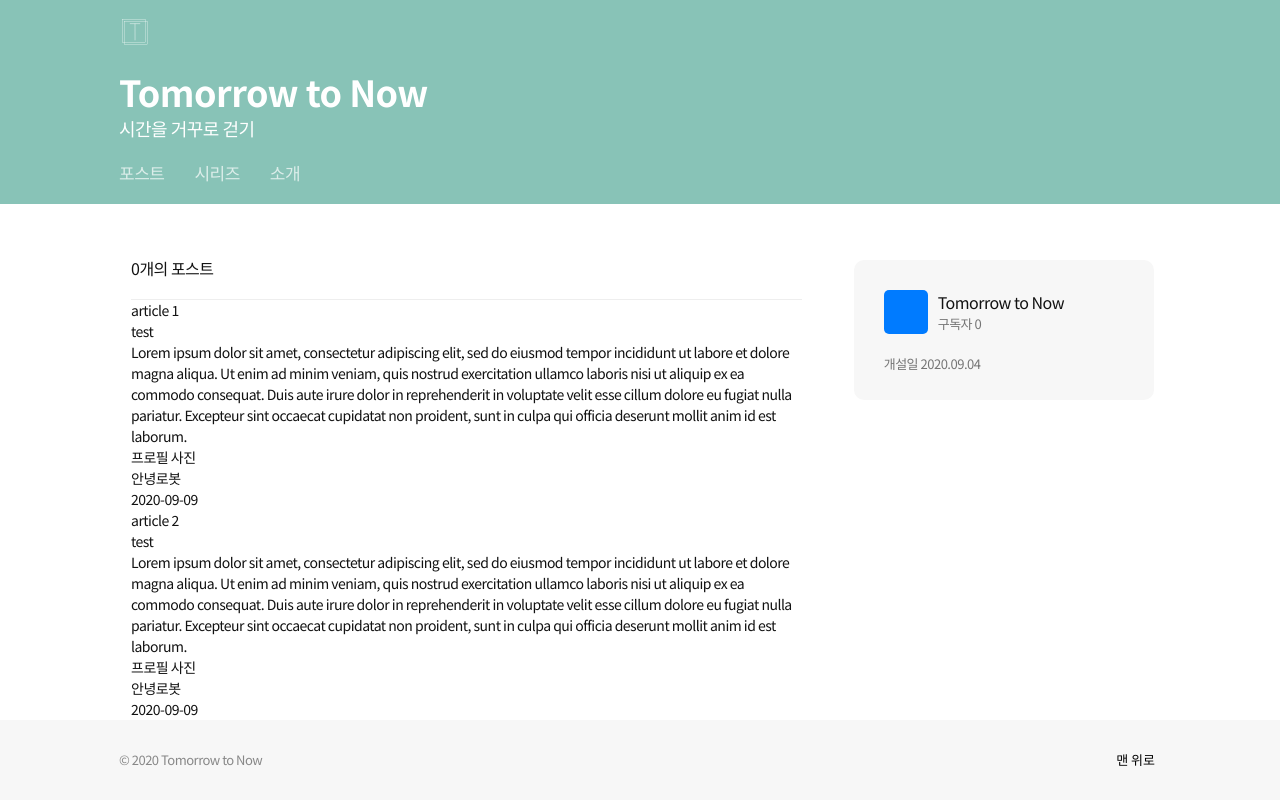
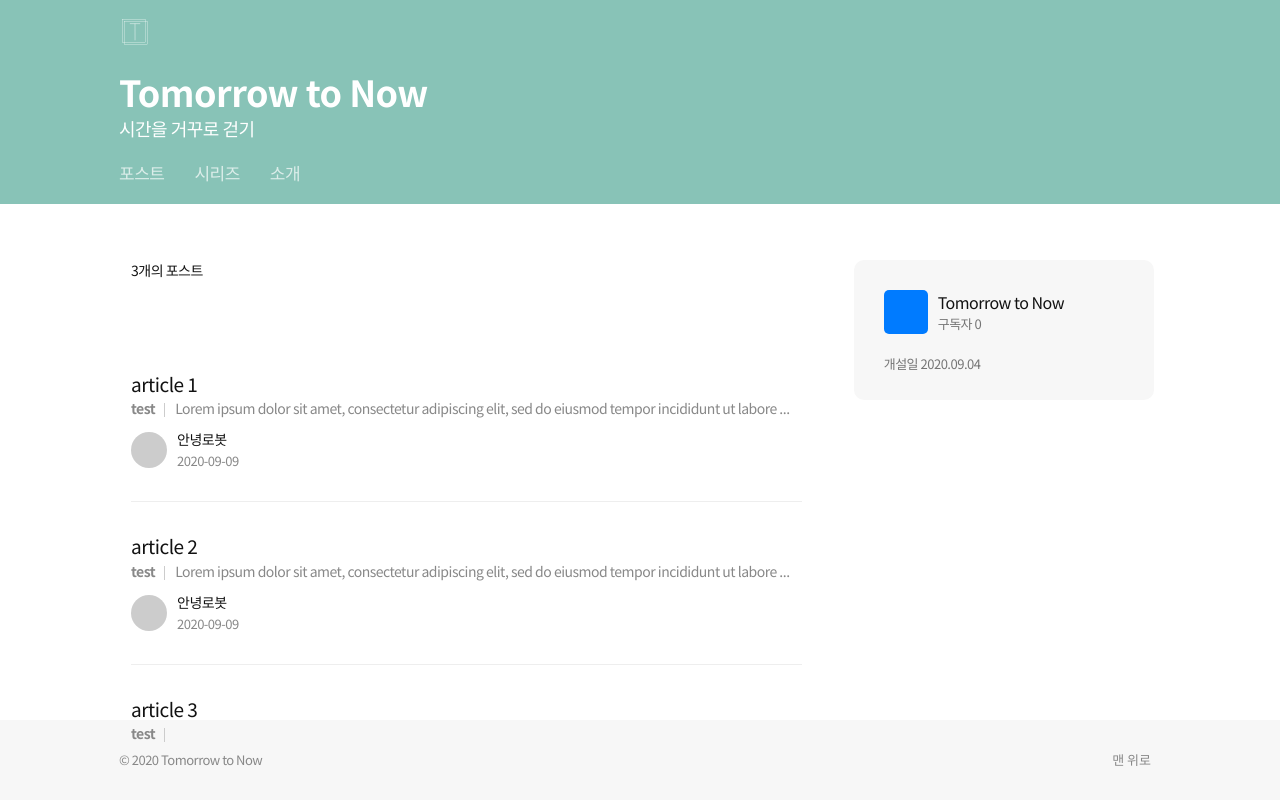
Before and after one commit to makepin2r/postark, a React (Create React App) app in the folder client/: page / in a window 1280 px wide. Built offline with nearby package versions, Linux system fonts and the light colour scheme.

Commit message:
seriesPage 만드는 중

```diff
--- a/client/src/App.js
+++ b/client/src/App.js
@@ -6,6 +6,7 @@ import {
   Link
 } from "react-router-dom"
 import LandingPage from './Components/Views/LandingPage'
+import SeriesPage from './Components/Views/SeriesPage/SeriesPage'
 import Header from './Components/Header/Header.js'
 import Footer from './Components/Footer/Footer.js'
 
@@ -22,6 +23,7 @@ class App extends Component {
         <Router>
             <Switch>
               <Route exact path="/" component={() => <LandingPage title={this.state.title} openingDate={this.state.openingDate}/>}/>
+              <Route exact path="/series"  component={() => <SeriesPage title={this.state.title} openingDate={this.state.openingDate}/>}/>
             </Switch>
         </Router>
         <Footer title={this.state.title} />
--- /dev/null
+++ b/client/src/Components/Footer/Footer.css
@@ -0,0 +1,8 @@
+.footer button {
+    color: #888888;
+    padding: 10px;
+    border-radius: 25px;
+}
+.footer button:hover {
+    background: #eee;
+}
--- a/client/src/Components/Footer/Footer.js
+++ b/client/src/Components/Footer/Footer.js
@@ -6,8 +6,8 @@ class Footer extends Component {
         return (
             <div className="footer">
             <div className="container flex flex-between-v flex-center-h">
-            <address>&copy; 2020 {this.props.title}</address>
-              <button>맨 위로</button>
+                <address>&copy; 2020 {this.props.title}</address>
+                <button>맨 위로</button>
             </div>
           </div>
         )
--- a/client/src/Components/Views/LandingPage.js
+++ b/client/src/Components/Views/LandingPage.js
@@ -38,7 +38,7 @@ class LandingPage extends Component {
                 <div className="main-container">
                     <div className="container flex flex-between-v">
                         <div className="content">
-                            <p className="section-title">{/*db.collection.count()*/}0개의 포스트</p>
+                            <p className="section-title">{/*db.collection.count()*/}{this.state.info.length}개의 포스트</p>
                             <div>
                                 <PostList data={this.state.info} />
                             </div>
--- a/client/src/Components/Views/Main.css
+++ b/client/src/Components/Views/Main.css
@@ -10,12 +10,26 @@
     padding: 0 12px;
 }
 
+.main-container .container > .content > .wrap {
+    width: 100%;
+    font-size: 16px;
+    height: 40px;
+    border-bottom: 1px solid #eeeeee;
+    line-height: 1;
+}
+
 .section-title {
-    font-size: 16px;
-    width: 100%;
-    border-bottom: 1px solid #eeeeee;
-    height: 40px;
-    line-height: 1;
+    height: 100%;
+    display: inline-block;
+}
+
+.sort-type li {
+    font-size: 14px;
+    margin-right: 20px;
+    cursor: pointer;
+}
+.sort-type li:last-child {
+    margin-right: 0;
 }
 
 
--- /dev/null
+++ b/client/src/Components/Views/PostBox.css
@@ -0,0 +1,50 @@
+.post-box {
+    padding: 30px 0;
+    border-bottom: 1px solid #eeeeee;
+}
+
+.post-box .title {
+    font-size: 19px;
+    font-weight: 400;
+}
+
+.post-box .content {
+    font-size: 14px;
+    color: #888888;
+    padding-bottom: 10px;
+}
+
+.post-box .content .subTitle {
+    font-weight: 700;
+    position: relative;
+    padding-right: 20px;
+}
+
+.post-box .subTitle:after {
+    content: '';
+    display: block;
+    width: 1px;
+    height: 14px;
+    background: #cccccc;
+    position: absolute;
+    right: 10px;
+    top: 5px;
+}
+
+.post-box .author-profile {
+    width: 100%;
+}
+
+.post-box .author-profile .profile-pic {
+    width: 36px;
+    height:36px;
+    text-indent: -9999px;
+    background: #ccc;
+    border-radius: 50%;
+    margin-right: 10px;
+}
+
+.post-box .author-profile date {
+    color: #888888;
+    font-size: 13px;
+}
--- a/client/src/Components/Views/PostBox.js
+++ b/client/src/Components/Views/PostBox.js
@@ -4,18 +4,25 @@ class PostBox extends Component {
     render() {
         const {title, subTitle, date, content, author} = this.props.info;
 
+        function splitContent (data) {
+            if(data.length > 100){
+                return data.substr(0, 100)+"...";
+            }
+        }
+
         return (
             <li className="post-box">
                     <p className="title">{title}</p>
                     <div className="article">
-                        <p className="subTitle">{subTitle}</p>
-                        <p className="content">{content}</p>
+                        <p className="content"><span className="subTitle">{subTitle}</span>{splitContent(content)}</p>
                     </div>
-                    <div className="author-profile">
-                        <span className="profile-pic">프로필 사진</span>
-                        <div className="text-wrap">
-                            <p className="author-name">{author}</p>
-                            <date>{date}</date>
+                    <div className="author-profile flex flex-between-v flex-center-h">
+                        <div class="wrap flex flex-start-v flex-center-h">
+                            <span className="profile-pic">프로필 사진</span>
+                            <div className="text-wrap">
+                                <p className="author-name">{author}</p>
+                                <date>{date}</date>
+                            </div>
                         </div>
                     </div>
             </li>
--- a/client/src/Components/Views/PostList.js
+++ b/client/src/Components/Views/PostList.js
@@ -19,6 +19,7 @@ class PostList extends Component {
                 <ul>
                     {list}
                 </ul>
+                <div className="post-list-index"></div> {/* how? */}
             </div>
         )
     }
--- /dev/null
+++ b/client/src/Components/Views/SeriesPage/SeriesPage.js
@@ -0,0 +1,48 @@
+import React, { Component } from 'react'
+
+class SeriesPage extends Component {
+    state = {
+        series : [
+            {
+                name: 'series1',
+                posts: [], // 포스트 아이디로 관리
+            }
+        ]
+    }
+
+    render() {
+        return (
+            <div className="main-container">
+                <div className="container flex flex-between-v">
+                        <div className="content">
+                            <div className="wrap flex flex-between-v">
+                                <p className="section-title">{this.state.series.length}개의 시리즈</p>
+                                <ul className="sort-type flex flex-start-v">
+                                    <li>최신순</li>
+                                    <li>중요도 순</li>
+                                </ul>
+                            </div>
+                            <div>
+                                시리즈가 없습니다.
+                            </div>
+                        </div>
+                        <div className="side-bar">
+                            <div className="section-profile">
+                                <div className="section-profile-info">
+                                    <span className="logo-postark"></span>
+                                    <div class="text-wrap">
+                                        <p className="title">{this.props.title}</p>
+                                        <p>구독자 0</p>
+                                    </div>
+                                </div>
+                                <p className="section-profile-date">개설일 {this.props.openingDate}</p>
+                            </div>
+                        </div>
+                    </div>
+            </div>
+        )
+    }
+}
+
+
+export default SeriesPage
--- a/client/src/index.js
+++ b/client/src/index.js
@@ -5,8 +5,10 @@ import 'bootstrap/dist/css/bootstrap.css';
 import './reset.css'
 import './App.css'
 import './Components/Header/Header.css'
+import './Components/Footer/Footer.css'
 import './Components/Views/Main.css'
-import './Components/Views/LandingPage.css'
+import './Components/Views/PostBox.css'
+// import './Components/Views/LandingPage.css'
 
 ReactDOM.render(
   <App />,
--- a/client/src/reset.css
+++ b/client/src/reset.css
@@ -11,6 +11,7 @@ a:hover,a:focus{text-decoration:none;}
 
 em, address, i {font-style:normal;}
 button {background:transparent; border:0; vertical-align:middle; cursor:pointer;}
+button:focus { outline: 0; }
 
 input[type="text"],input[type="password"],input[type="file"] {display:block; padding:0; background:#fff; border:0; border-radius:0; vertical-align:middle;}
 input[type="text"]:focus { outline: none; }
```
